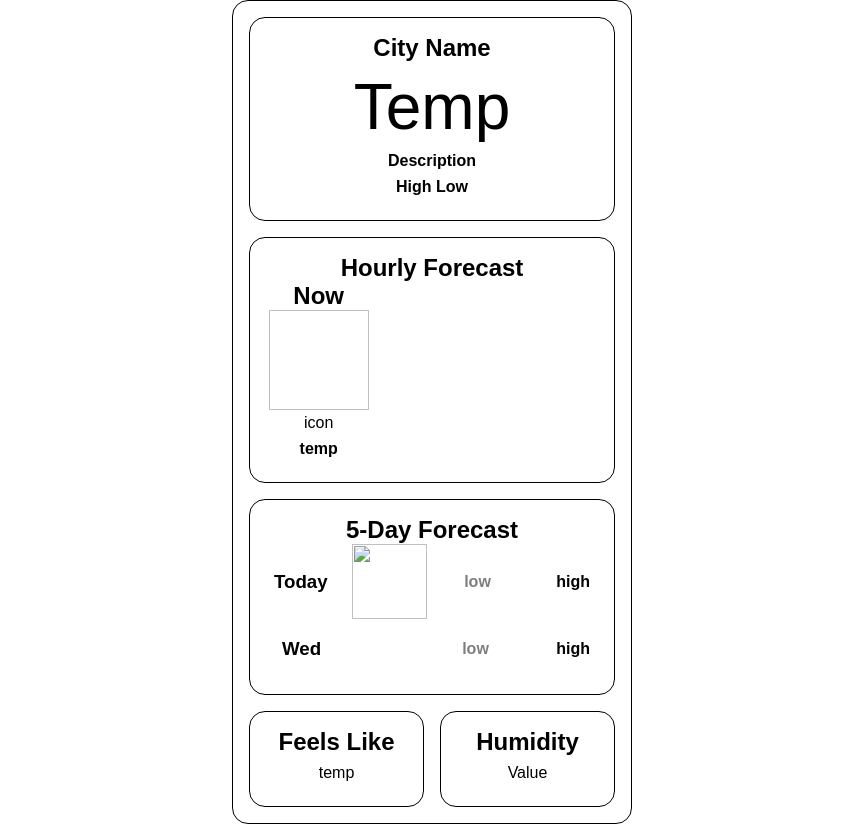
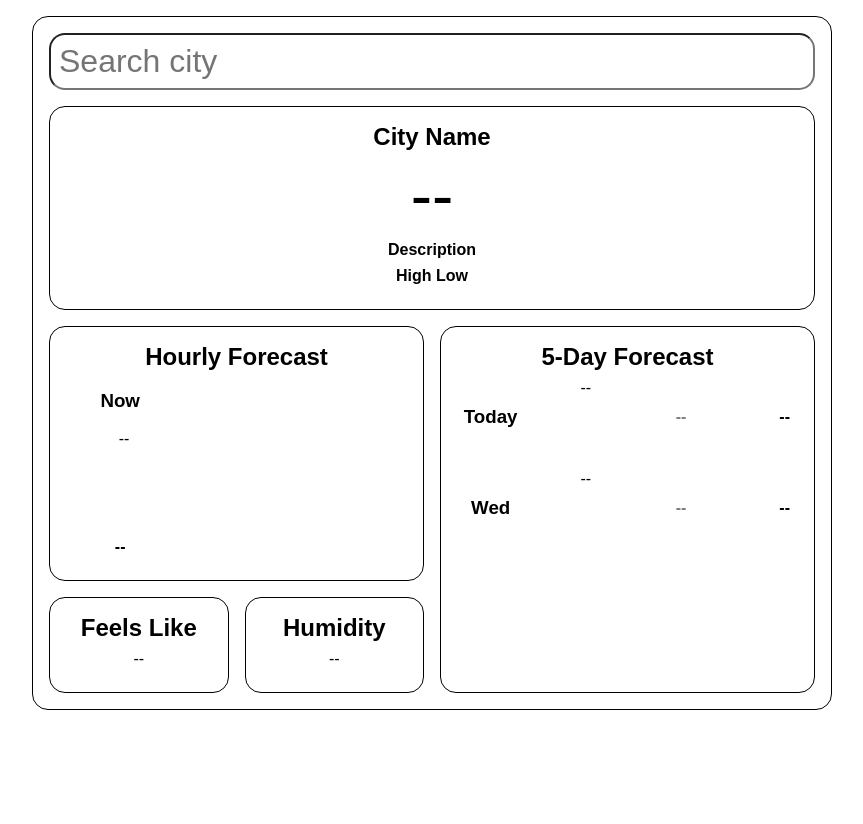
Before and after one commit to Coderaman-tech/Mausam-Jankar, a plain HTML site: page index.html in a window 1280 px wide. Shown: the whole page, without its empty margins (208-1071 px from the left). After the commit the page ends 800 px from the top, so only its background shows below. Drawn offline with Linux system fonts and the light colour scheme; no server answers.

Commit message:
modified:   index.html 	modified:   main.js 	modified:   style.css

```diff
--- a/index.html
+++ b/index.html
@@ -9,9 +9,16 @@
 </head>
 <body>
     <main class="container">
+
+        <input list="cities" type="search" name="search" id="search" placeholder="Search city" autocomplete="o"/>
+        <datalist id="cities">
+            <!-- <option value="pune"></option>
+            <option value="mumbai"></option> -->
+        </datalist>
+
         <article id="current-forecast">
             <h1 class="city">City name</h1>
-            <p class="temp">Temp</p>
+            <p class="temp">--</p>
             <p class="description">Description</p>
             <p class="min-max-temp">High Low </p>
         </article>
@@ -19,9 +26,9 @@
             <h1>Hourly Forecast</h1>
             <section class="hourly-container">
                 <article>
-                    <h2 class="time">Now</h2>
-                    <img class="icon">icon
-                    <p class="hourly-temp">temp</p>
+                    <h3 class="time">Now</h3>
+                    <p class="icon">--</p>
+                    <p class="hourly-temp">--</p>
                 </article>
             </section>
         </article>
@@ -31,25 +38,25 @@
             <section class="five-day-forecast-container">
                 <article class="day-wise-forecast">
                     <h3>Today</h3>
-                    <img class="icon" src="" alt="">
-                    <p class="min-temp">low</p>
-                    <p class="max-temp">high</p>
+                    <p class="icon">--</p>
+                    <p class="min-temp">--</p>
+                    <p class="max-temp">--</p>
                 </article>
                 <article class="day-wise-forecast">
                     <h3>Wed</h3>
-                    <img src="" alt="">
-                    <p class="min-temp">low</p>
-                    <p class="max-temp">high</p>
+                    <p class="icon">--</p>
+                    <p class="min-temp ">--</p>
+                    <p class="max-temp">--</p>
                 </article>
             </section>
         </article>
         <article id="feels-like">
             <h1>Feels Like</h1>
-            <p class="feels-like-temp">temp</p>
+            <p class="feels-like-temp">--</p>
         </article>
         <article id="humidity">
             <h1>Humidity</h1>
-            <p class="humidity-value">Value</p>
+            <p class="humidity-value">--</p>
         </article>
     </main>
     <script src="main.js"></script>
--- a/main.js
+++ b/main.js
@@ -3,10 +3,20 @@ const API_KEY="ed3bc1def53428b7b7537acd276e8a35";
 
 const DAYS_OF_THE_WEEK=["sun","mon","tue","wed","thu","fri","sat"];
 
+let selectedCityText;
+let selectedCity;
+
+const getCitiesUsingGeolocation=async(searchText)=>{
+   const response= await fetch(`http://api.openweathermap.org/geo/1.0/direct?q=${searchText}&limit=5&appid=${API_KEY}`);
+   return response.json();
+}
+
+
+
 //fetch the data about weather with async await to get full response
-const getCurrentWeatherData=async()=>{
-    const city="gopalganj";
-    const response= await fetch(`https://api.openweathermap.org/data/2.5/weather?q=${city}&appid=${API_KEY}&units=metric`);
+const getCurrentWeatherData=async({lat,lon,name:city})=>{
+    const url=lat && lon ?`https://api.openweathermap.org/data/2.5/weather?lat=${lat}&lon=${lon}&appid=${API_KEY}`:`https://api.openweathermap.org/data/2.5/weather?q=${city}&appid=${API_KEY}&units=metric`;
+    const response= await fetch(url);
     return response.json()
 }
 
@@ -40,15 +50,23 @@ loadCurrentForecast=({name,main:{temp,temp_max,temp_min},weather:[{description}]
 
 //take content from API of forecast and put into a hourly-conatiner id
 
-const loadHourlyForecast=(hourlyForecast)=>{
+const loadHourlyForecast=({main:{temp:tempNow},weather:[{icon:iconNow}]},hourlyForecast)=>{
     // console.log(hourlyForecast);
+    const timeFormatter=Intl.DateTimeFormat("en",{hour12:true,hour:"numeric"});
+
     let dataFor12Hours=hourlyForecast.slice(1,13);
     const hourlyContainer=document.querySelector(".hourly-container");
-    let innerHTMLString=``;
+    let innerHTMLString=` <article>
+    <h3 class="time">Now</h3>
+    <img class="icon" src="${createIconUrl(iconNow)}"/>
+    <p class="hourly-temp">${formatTemperature(tempNow)}</p>
+</article>
+    `;
+
     for (let{temp,icon,dt_txt} of dataFor12Hours){
         innerHTMLString+=`
         <article>
-        <h3 class="time">${dt_txt.split(" ")[1]}</h3>
+        <h3 class="time">${timeFormatter.format(new Date(dt_txt))}</h3>
         <img class="icon" src="${createIconUrl(icon)}"/>
         <p class="hourly-temp">${formatTemperature(temp)}</p>
     </article>
@@ -56,6 +74,8 @@ const loadHourlyForecast=(hourlyForecast)=>{
     }
     hourlyContainer.innerHTML=innerHTMLString;
 }
+
+//merge min,max temp for a particular date
 const calculateDayWiseForecast=(hourlyForecast)=>{
     let dayWiseForecast=new Map();
     for(let forecast of hourlyForecast){
@@ -80,6 +100,7 @@ const calculateDayWiseForecast=(hourlyForecast)=>{
    return dayWiseForecast;
 }
 
+//put the data required in 5Day forecast
 const loadFiveDayForecast=(hourlyForecast)=>{
    const dayWiseForecast=calculateDayWiseForecast(hourlyForecast);
    const container=document.querySelector(".five-day-forecast-container");
@@ -109,14 +130,72 @@ const loadHumidity=({main:{humidity}})=>{
     container.querySelector(".humidity-value").textContent =`${humidity}%`;
 }
 
+const loadForecastUsingGeoLocation=()=>{
+    navigator.geolocation.getCurrentPosition(({coords})=>{
+        const {latitude:lat,longitude:lon}=coords;
+        selectedCity={lat,lon};
+        // console.log(selectedCity);
+        loadData();
+    },error=>console.log(error))
+}
+
+const loadData=async()=>{
+    const currentWeather= await getCurrentWeatherData(selectedCity);
+    // console.log(currentWeather);
+    loadCurrentForecast(currentWeather);
+    const hourlyForecast=await getHourForecast(currentWeather);
+    loadHourlyForecast(currentWeather,hourlyForecast);
+    loadFiveDayForecast(hourlyForecast);
+    loadFeelsLike(currentWeather);
+    loadHumidity(currentWeather);
+}
+
+
+function debounce(func){
+    let timer;
+    return (...args)=>{
+        clearTimeout(timer); //clear existing timeout
+        //create a new time till the user is timing
+        timer=setTimeout(()=>{
+            func.apply(this,args)
+        },500);
+    }
+}
+const onSearchChange=async(event)=>{
+      let {value}=event.target;
+      if(!value){
+        selectedCity=null;
+        selectedCityText="";
+      }
+      if(value && selectedCityText!==value){
+      let listOfCities= await getCitiesUsingGeolocation(value);
+      let options="";
+      for(let {lat,long,name,state,country}of listOfCities){
+        options+=`
+        <option data-city-details='${JSON.stringify({lat,long,name})}' value="${name},${state},${country}"></option>
+        `
+      }
+      document.querySelector("#cities").innerHTML=options;
+    }
+}
+
+const handleCitySelection=(event)=>{
+    selectedCityText=event.target.value;
+    let options=document.querySelectorAll("#cities>option");
+    if(options?.length){
+        let selectedOption=Array.from(options).find(opt=>opt.value===selectedCityText);
+        selectedCity=JSON.parse(selectedOption.getAttribute("data-city-details"));
+        loadData();
+    }
+}
+
+const debounceSearch=debounce((event)=>{onSearchChange(event)});
 
 //call fuction to get response from the api by async await
 document.addEventListener("DOMContentLoaded",async()=>{
-       const currentWeather= await getCurrentWeatherData();
-       loadCurrentForecast(currentWeather );
-       const hourlyForecast=await getHourForecast(currentWeather);
-       loadHourlyForecast(hourlyForecast);
-       loadFiveDayForecast(hourlyForecast);
-       loadFeelsLike(currentWeather);
-       loadHumidity(currentWeather);
+       loadForecastUsingGeoLocation();
+       const searchInput=document.querySelector("#search");
+       searchInput.addEventListener("input",debounceSearch);
+       searchInput.addEventListener("change",handleCitySelection);
+
  })
--- a/style.css
+++ b/style.css
@@ -22,9 +22,8 @@ p{
 body{
     margin: 0;
     font-family: Arial, Helvetica, sans-serif;
-    width: 400px;
-    /* to make all content in center */
-    margin: auto;
+    max-width: 800px;
+    margin: var(--spacing-regular) auto;
 }
 
 /* mobile first approach */
@@ -32,6 +31,7 @@ body{
     display: grid;
     grid-template-columns: repeat(2,1fr);
     grid-template-areas:
+    "search search"
     "current current"
     "hourly hourly"
     "fiveday fiveday"
@@ -44,6 +44,15 @@ body{
     border-radius: var(--spacing-regular);
     padding: var(--spacing-regular);
 }
+
+#search{
+    grid-area: search;
+    font-size: var(--font-large);
+    border-radius: var(--font-regular);
+    padding:var(--spacing-medium);
+}
+
+
 /* styles related to current weather data */
 #current-forecast{
     grid-area: current;
@@ -144,3 +153,18 @@ body{
     grid-area: humidity;
     text-align: center;
 }
+
+/* for larger devices */
+
+@media(width>=650px){
+    .container{
+
+        grid-template-columns: repeat(4,1fr);
+        grid-template-areas:
+        "search search search search"
+        "current current current current"
+        "hourly hourly fiveday fiveday"
+        "feelslike humidity fiveday fiveday";
+
+    }
+}
```
